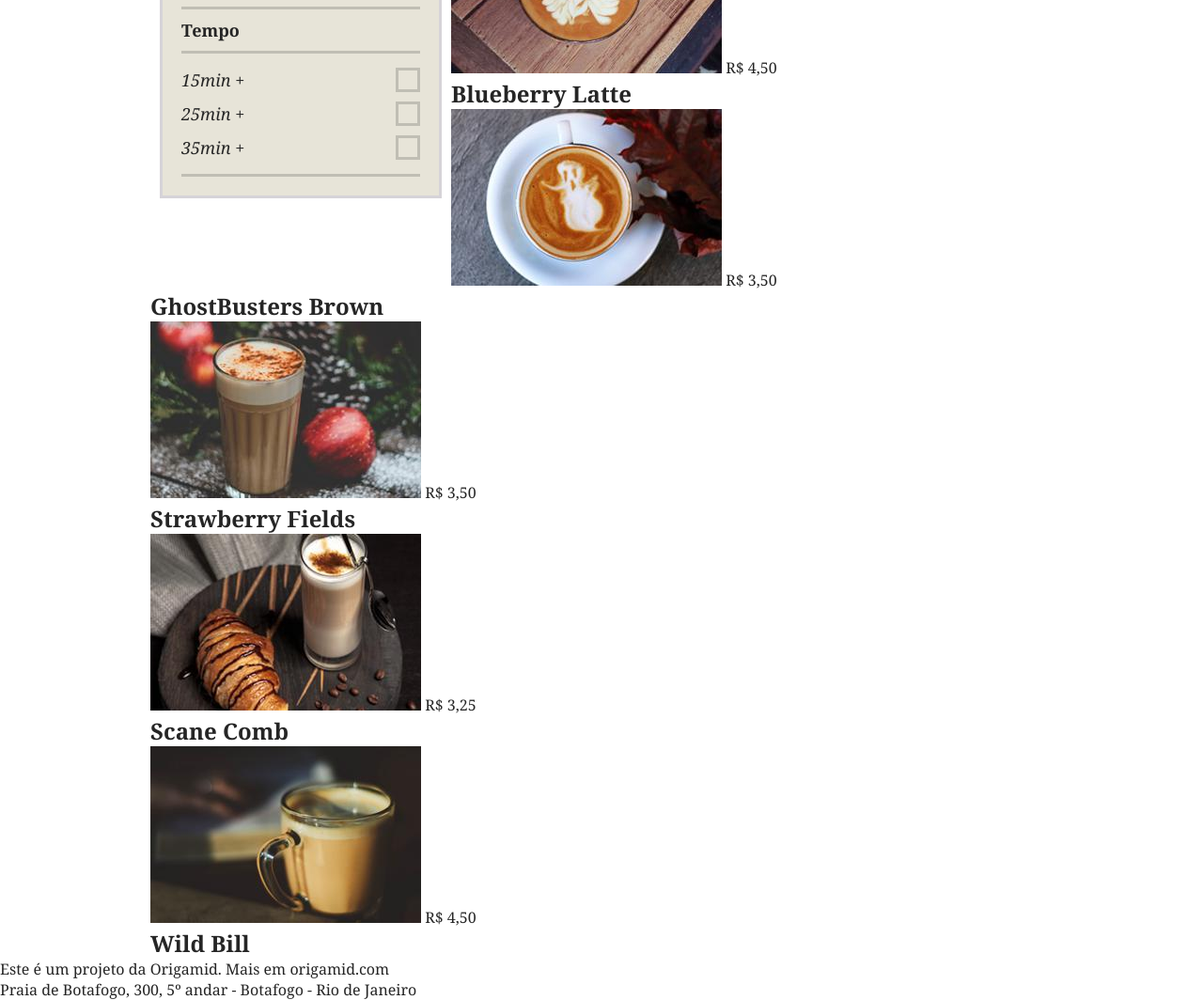
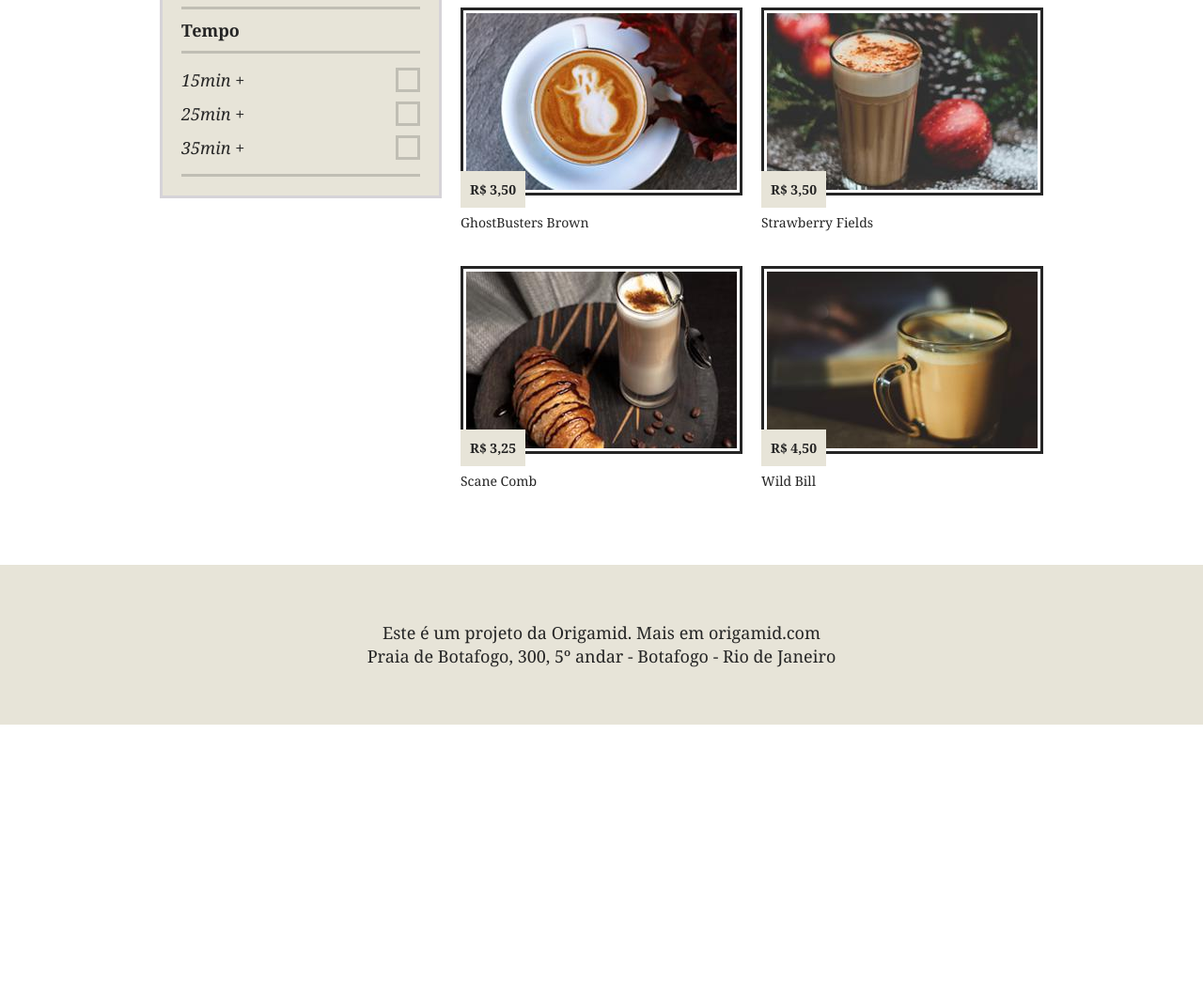
Before and after one commit to devBlasquez/Projetos_Brafe, a plain HTML site: page Projetos_Brafe/CSS Puro, Grid, Flexbox, Bootstrap - Brafe _2/Projeto_Brafe_Puro/index.html in a window 1280 px wide. Shown: the part 635-1699 px from the top of the page at 94% size. After the commit the page ends 1406 px from the top, so only its background shows below. Drawn offline with Linux system fonts and the light colour scheme.

Commit message:
add: Estilização footer e produtos

```diff
--- a/Projetos_Brafe/CSS Puro, Grid, Flexbox, Bootstrap - Brafe _2/Projeto_Brafe_Puro/css/style.css
+++ b/Projetos_Brafe/CSS Puro, Grid, Flexbox, Bootstrap - Brafe _2/Projeto_Brafe_Puro/css/style.css
@@ -74,6 +74,13 @@ body {
   margin: 0 auto;
 }
 
+.container::after,
+.container::before {
+  content: "";
+  display: table;
+  clear: both;
+}
+
 /*FILTRO*/
 
 .filtro {
@@ -141,3 +148,56 @@ body {
   color: #d7a54d;
   box-shadow: 20px 0 0 0, 40px 0 0 0, 60px 0 0 0, 80px 0 0 0;
 }
+
+/*PRODUTOS*/
+
+.produtos {
+  width: 620px;
+  margin: 0 10px;
+  float: left;
+}
+
+.produtos h1 {
+  font-size: 3em;
+  font-weight: normal;
+}
+
+.produtos li {
+  width: 300px;
+  float: left;
+}
+
+.produtos li:nth-child(even) {
+  margin-left: 20px;
+}
+
+.produtos li img {
+  display: block;
+  max-width: 100%;
+  border: 3px solid #fff;
+  box-shadow: 0 0 0 3px #252525;
+  margin: 40px 3px 0 3px;
+}
+
+.produtos li span {
+  background: #e7e4d8;
+  padding: 10px;
+  font-size: 0.875em;
+  font-weight: bold;
+  position: relative;
+  top: -15px;
+}
+
+.produtos li h2 {
+  font-size: 0.875em;
+  font-weight: normal;
+}
+
+.footer {
+  background: #e7e4d8;
+  text-align: center;
+  padding: 60px 0;
+  font-size: 1.125em;
+  line-height: 1.4em;
+  margin-top: 80px;
+}
--- a/Projetos_Brafe/CSS Puro, Grid, Flexbox, Bootstrap - Brafe _2/Projeto_Brafe_Puro/index.html
+++ b/Projetos_Brafe/CSS Puro, Grid, Flexbox, Bootstrap - Brafe _2/Projeto_Brafe_Puro/index.html
@@ -52,7 +52,7 @@
                 <li>35min +</li>
             </ul>
         </nav>
-        <section>
+        <section class="produtos">
             <h1>Cappuccinos</h1>
             <ul>
                 <li>
@@ -94,7 +94,7 @@
         </section>
     </div>
 
-    <footer>
+    <footer class="footer">
         <p>Este é um projeto da Origamid. Mais em origamid.com</p>
         <p>Praia de Botafogo, 300, 5º andar - Botafogo - Rio de Janeiro</p>
     </footer>
```
